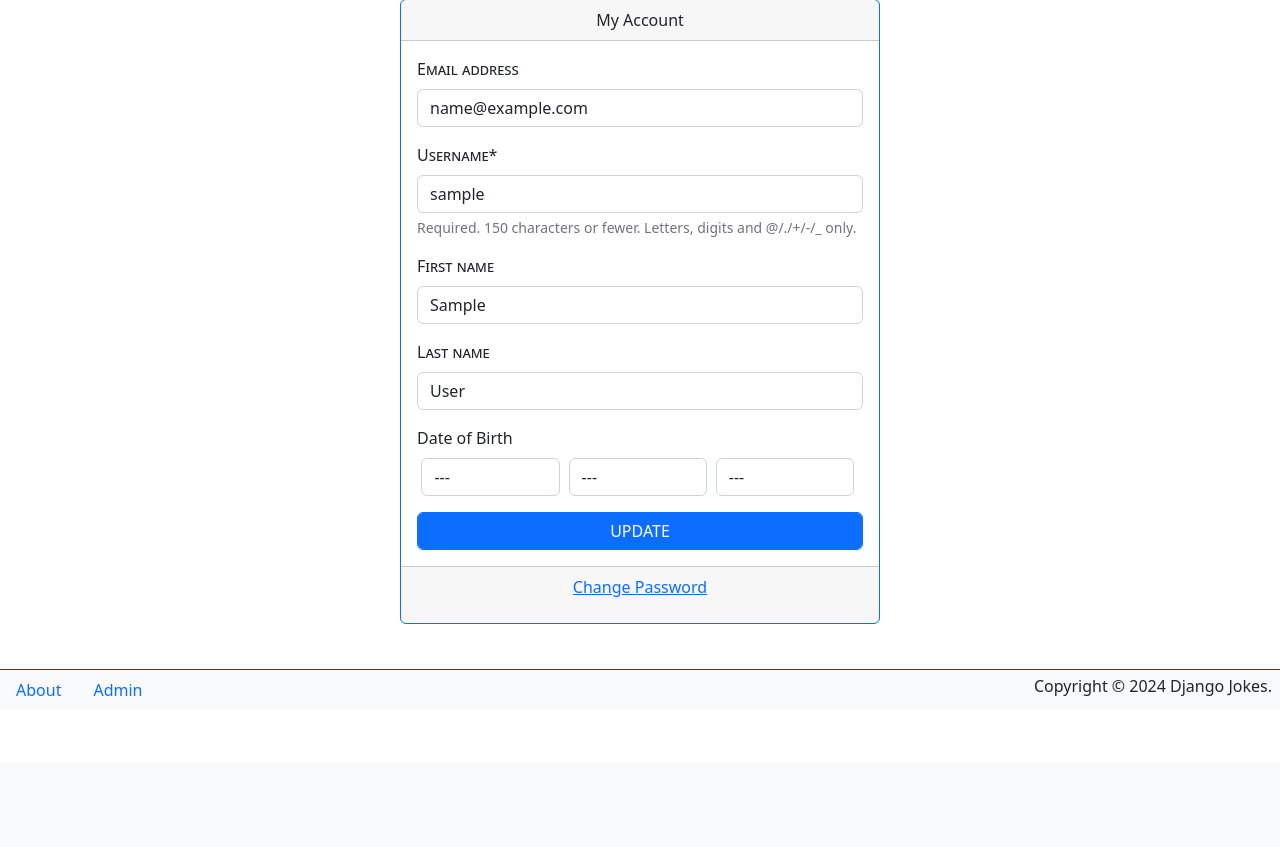
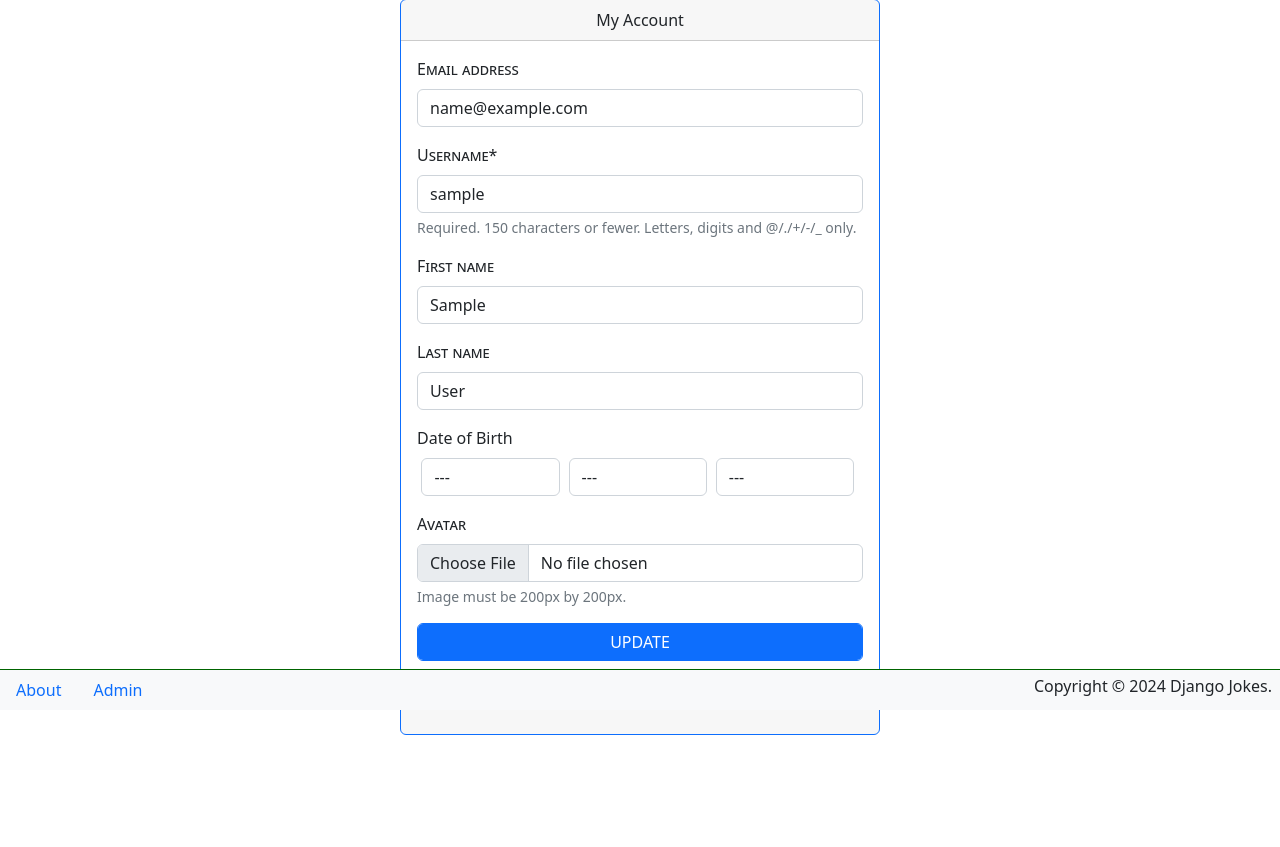
Before and after one commit to gswills/djangojokes.com, a Django app: page /account/my-account/ in a window 1280 px wide. Shown: the part 90-937 px from the top of the page. Before the commit the page ends 786 px from the top, so only its background shows below. Run offline with Django 5.2, Linux system fonts and the light colour scheme; the visitor is signed in with stand-in values (Sample User, id 1); some libraries are stand-ins or nearby versions.

Commit message:
Through L12-T11

```diff
--- a/jobs/models.py
+++ b/jobs/models.py
@@ -1,11 +1,12 @@
 import filetype
 from datetime import datetime
+from private_storage.fields import PrivateFileField
 
 from django.core.exceptions import ValidationError
 from django.core.validators import URLValidator
 from django.db import models
 
-from private_storage.fields import PrivateFileField
+
 
 def validate_future_date(value):
     if value < datetime.now().date():
--- a/templates/account/my_account.html
+++ b/templates/account/my_account.html
@@ -7,7 +7,7 @@
 <div class="card border-primary m-auto mb-3" style="max-width: 30rem">
   <div class="card-header text-center">My Account</div>
   <div class="card-body">
-    <form method="post" class="m-auto">
+    <form method="post" enctype="multipart/form-data" class="m-auto" novalidate>
       {% csrf_token %}
       {{ form|crispy }}
       <button class="form-control btn btn-primary">UPDATE</button>
--- a/users/forms.py
+++ b/users/forms.py
@@ -20,7 +20,9 @@
 
     class Meta:
         model = get_user_model()
-        fields = ('email', 'username', 'first_name', 'last_name', 'dob')
+        fields = (
+            'email', 'username', 'first_name', 'last_name', 'dob', 'avatar'
+        )
         widgets = {
             'dob': forms.SelectDateWidget(
                 attrs={
--- a/users/models.py
+++ b/users/models.py
@@ -1,11 +1,25 @@
 from django.contrib.auth.models import AbstractUser
+
+from django.core.exceptions import ValidationError
+from django.core.files.images import get_image_dimensions
+
 from django.db import models
 from django.urls import reverse
+
+def validate_avatar(value):
+        w, h = get_image_dimensions(value)
+        if w > 200 or h > 200:
+            raise ValidationError('Avatar must be no bigger than 200x200 pixels.')
 
 # Create your models here.
 class CustomUser(AbstractUser):
     dob = models.DateField(
-        verbose_name="Date of Birth", null=True, blank=True
+        verbose_name="Date of Birth", null=True, blank=True,
+    )
+
+    avatar = models.ImageField(upload_to='avatars/', blank=True,
+        help_text='Image must be 200px by 200px.',
+        validators=[validate_avatar]
     )
 
     def get_absolute_url(self):
```
Also changed, not shown: jobs/migrations/0003_alter_applicant_resume.py (added), media/avatars/profile-pic-200x200.png (added), media/avatars/profile-pic-200x200_ven1U2n.png (added), users/migrations/0003_customuser_avatar.py (added).
